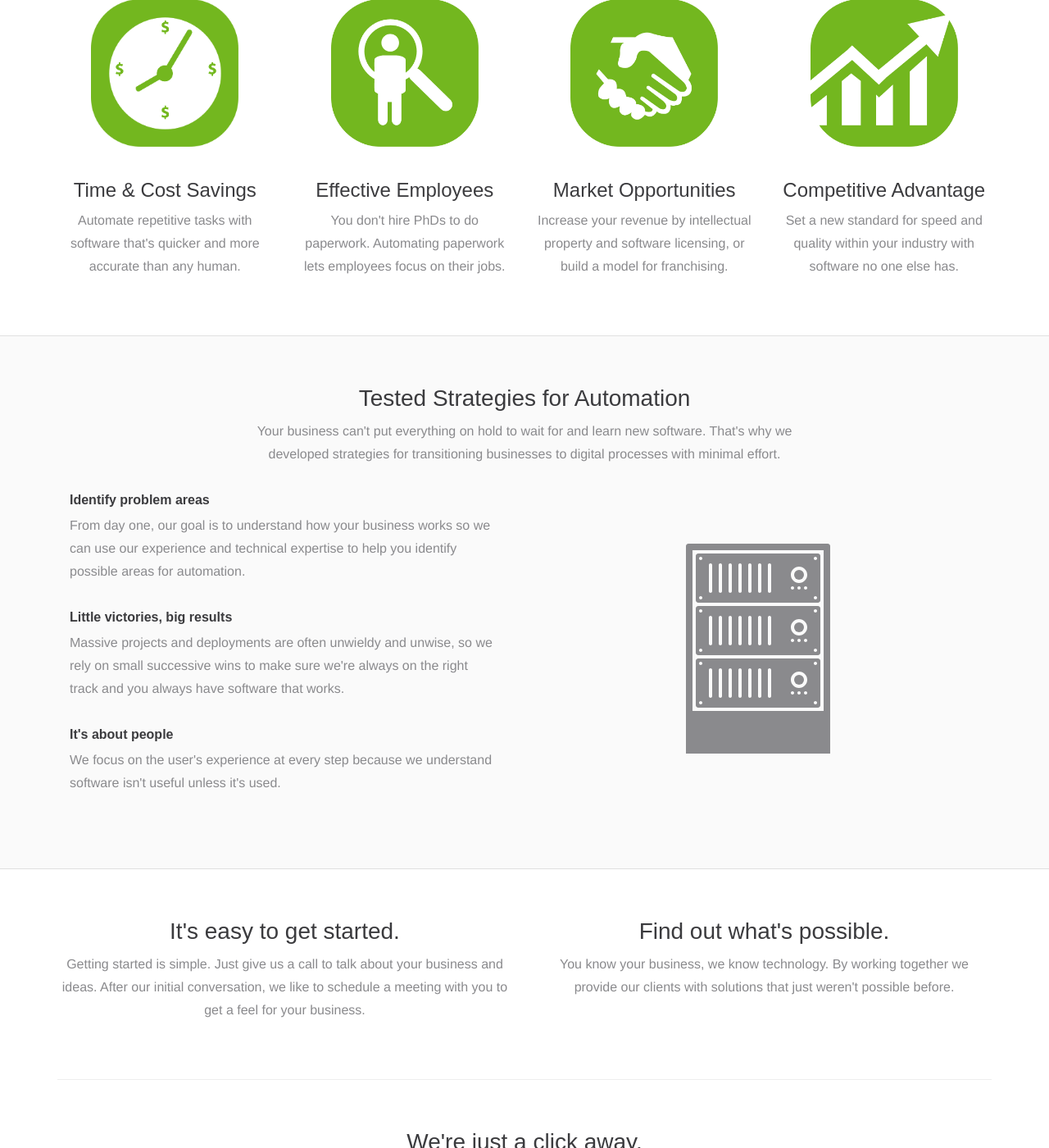
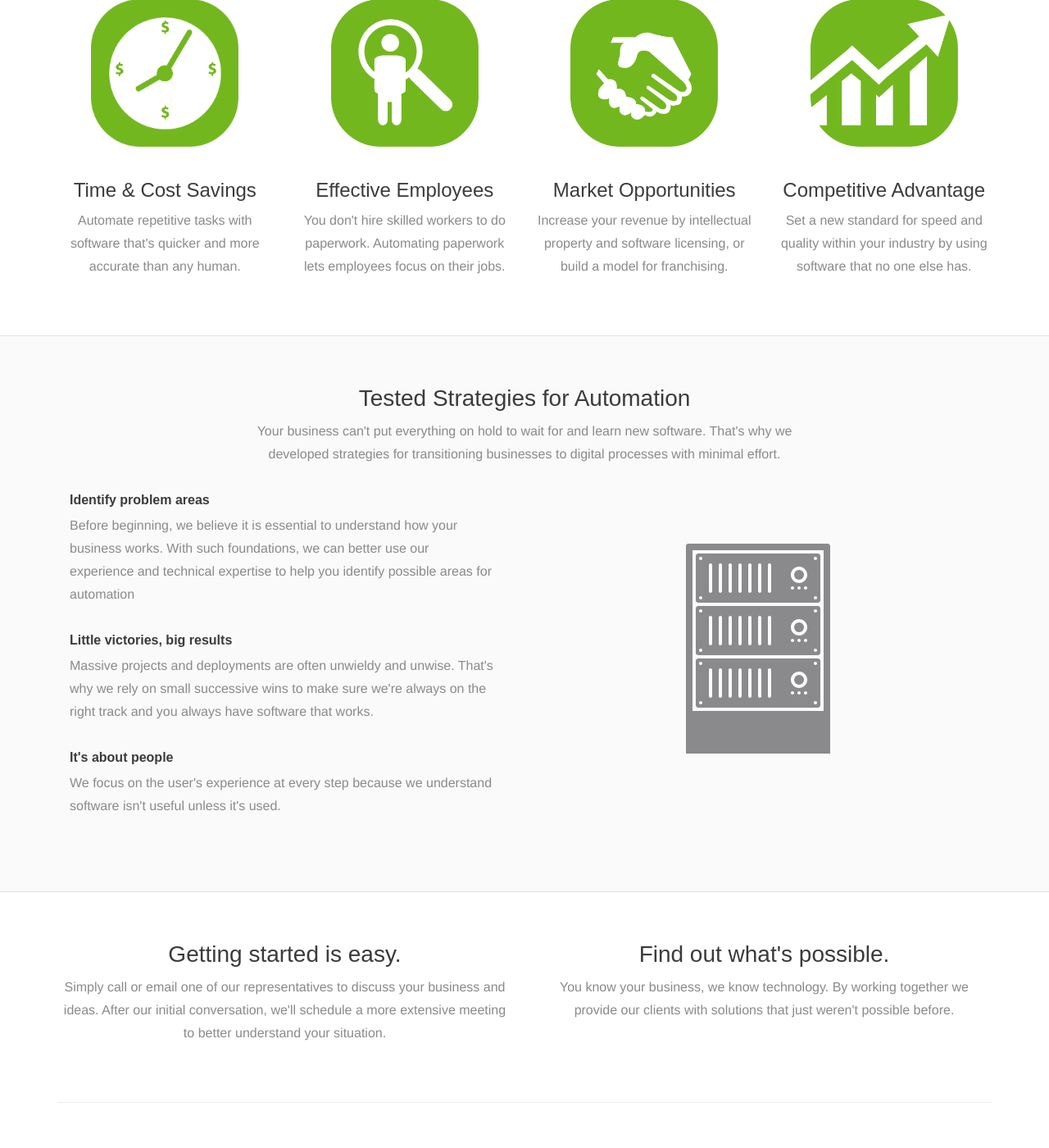
Before and after one commit to SyntropyDev/SyntropyDev.github.io, a Jekyll site: the page built from services/business-automation/index.html, in a window 1280 px wide and 1400 px high, scrolled down 521 px. Shown: the whole window at 82% size. Built offline with Jekyll 4.4.1, drawn with Linux system fonts in a browser that asks for light colours; nearby versions of some CDN libraries; some of the changed text lies outside the part shown.

Commit message:
textual edits

```diff
--- a/services/business-automation/index.html
+++ b/services/business-automation/index.html
@@ -61,7 +61,7 @@ rank: 1
           Effective Employees
         </h3>
         <p>
-          You don't hire PhDs to do paperwork. Automating paperwork lets employees focus on their jobs.
+          You don't hire skilled workers to do paperwork. Automating paperwork lets employees focus on their jobs.
           <br>
         </p>
       </div>
@@ -84,7 +84,7 @@ rank: 1
           Competitive Advantage
         </h3>
         <p>
-          Set a new standard for speed and quality within your industry with software no one else has.
+          Set a new standard for speed and quality within your industry by using software that no one else has.
           <br>
         </p>
       </div>
@@ -111,13 +111,13 @@ rank: 1
 
          <h4>Identify problem areas</h4>
          <p>
-          From day one, our goal is to understand how your business works so we can use our experience and technical expertise to help
-          you identify possible areas for automation.
+          Before beginning, we believe it is essential to understand how your business works.
+          With such foundations, we can better use our experience and technical expertise to help you identify possible areas for automation
          </p>
 
          <h4>Little victories, big results</h4>
          <p>
-           Massive projects and deployments are often unwieldy and unwise, so we rely on small successive wins to make sure
+           Massive projects and deployments are often unwieldy and unwise. That's why we rely on small successive wins to make sure
            we're always on the right track and you always have software that works.
          </p>
 
@@ -147,10 +147,10 @@ rank: 1
     <div class="row">
 
       <div class="col-md-6">
-        <h1 style="text-align: center;">It's easy to get started.</h1>
+        <h1 style="text-align: center;">Getting started is easy.</h1>
 
         <div class="heading" style="text-align: center; margin-bottom: 20px;">
-            Getting started is simple. Just give us a call to talk about your business and ideas. After our initial conversation, we like to schedule a meeting with you to get a feel for your business.        </div>
+            Simply call or email one of our representatives to discuss your business and ideas. After our initial conversation, we'll schedule a more extensive meeting to better understand your situation.        </div>
       </div>
 
       <div class="col-md-6">
```
Also changed, not shown: other parts of services/business-automation/index.html (+1 -1 lines).
